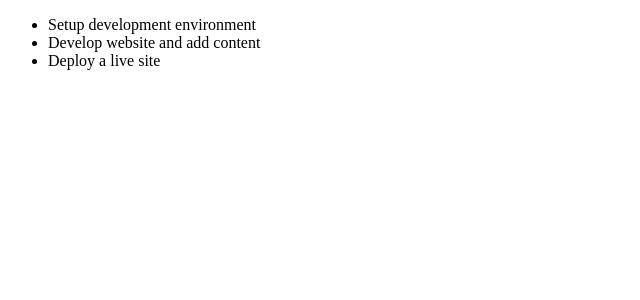
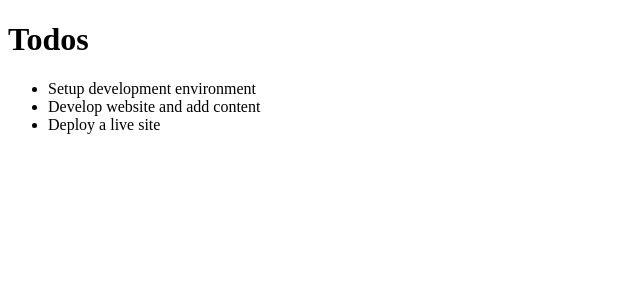
Before and after one commit to lane-cn/react-study, a React (Create React App) app: page / in a window 1280 px wide. Shown: the top 300 px of the page, without its empty margins (0-640 px from the left). Built offline with nearby package versions, Linux system fonts and the light colour scheme.

Commit message:
feat: complete header display

```diff
--- a/src/components/Header.js
+++ b/src/components/Header.js
@@ -0,0 +1,9 @@
+import React from "react";
+const Header = () => {
+    return (
+        <header>
+            <h1>Todos</h1>
+        </header>
+    )
+}
+export default Header
--- a/src/components/TodoContainer.js
+++ b/src/components/TodoContainer.js
@@ -1,4 +1,5 @@
 import React from "react";
+import Header from "./Header";
 import TodoList from "./TodoList";
 class TodoContainer extends React.Component {
     state = {
@@ -23,6 +24,7 @@ class TodoContainer extends React.Component {
     render() {
         return (
             <div>
+                <Header></Header>
                 <TodoList todos={this.state.todos}></TodoList>
             </div>
         )
```
Also changed, not shown: 1 other file (tests, documents, lock files or other folders).
